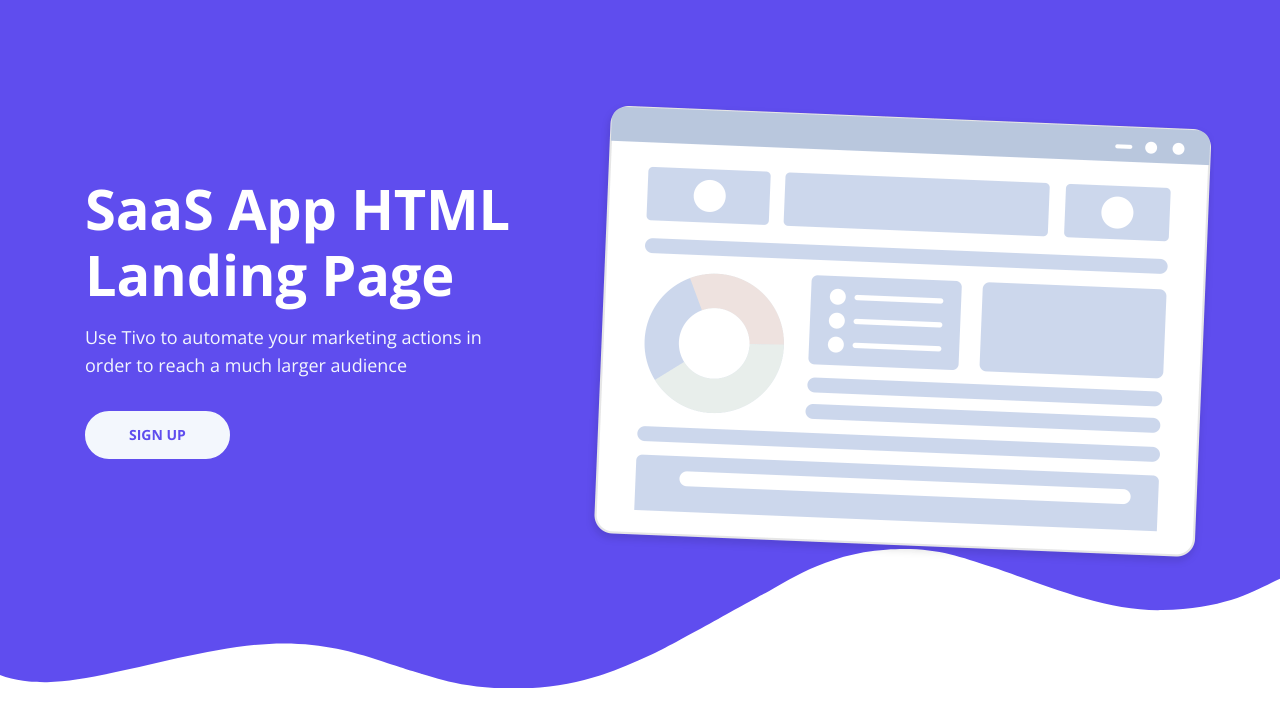
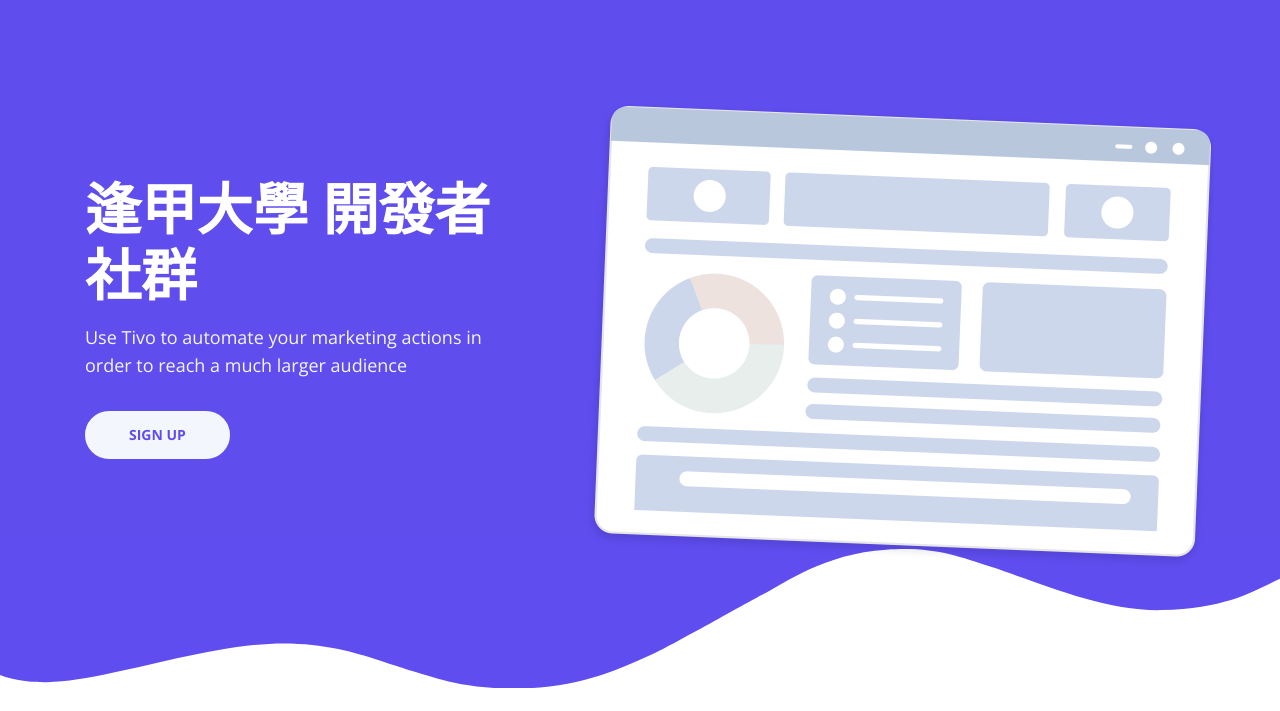
Before and after one commit to dscfcu/dscfcu.github.io, a plain HTML site: page index.html in a window 1280 px wide. Shown: the part 89-800 px from the top of the page. Drawn offline with nearby package versions, Linux system fonts and the light colour scheme.

Commit message:
逢甲大學開發發者社群標題

```diff
--- a/index.html
+++ b/index.html
@@ -106,7 +106,7 @@
                 <div class="row">
                     <div class="col-lg-6 col-xl-5">
                         <div class="text-container">
-                            <h1>SaaS App HTML Landing Page</h1>
+                            <h1>逢甲大學 開發者社群</h1>
                             <p class="p-large">Use Tivo to automate your marketing actions in order to reach a much larger audience</p>
                             <a class="btn-solid-lg page-scroll" href="sign-up.html">SIGN UP</a>
                         </div> <!-- end of text-container -->
```
